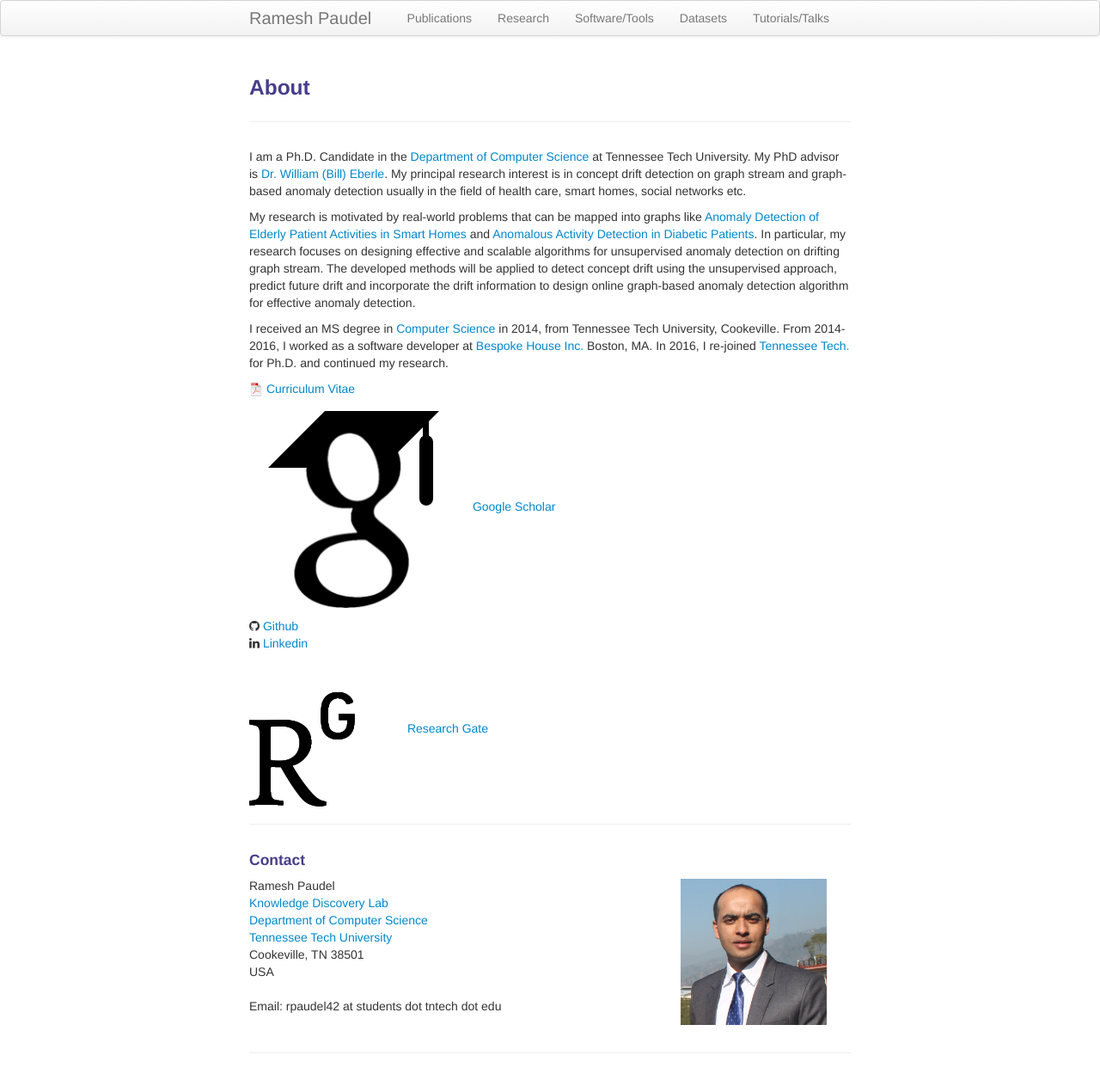
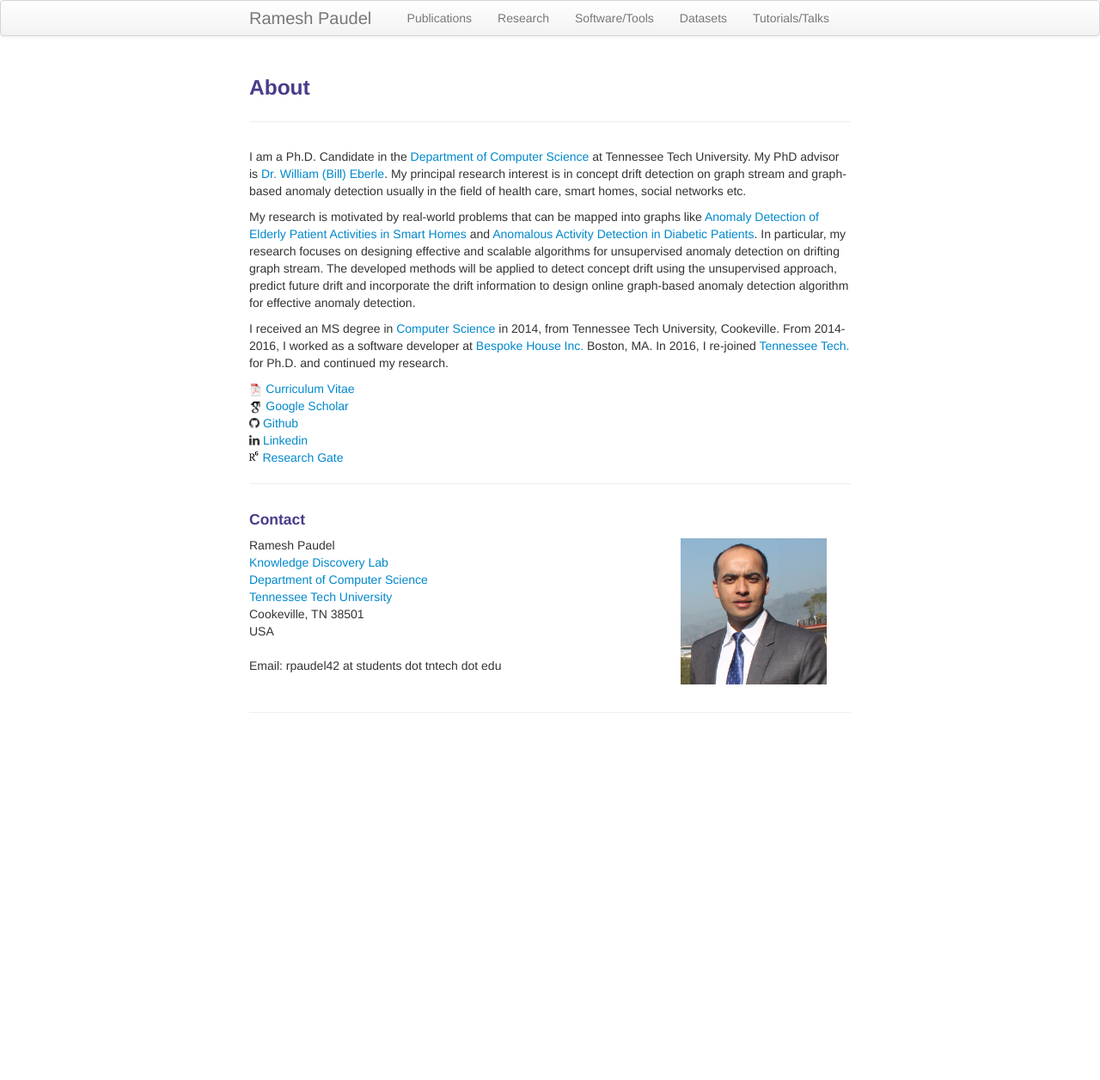
Before and after one commit to rpaudel42/rpaudel42.github.io, a Jekyll site: the page built from index.md, in a window 1280 px wide. Shown: the whole page at 86% size. Built offline with Jekyll 4.4.1, drawn with Linux system fonts in a browser that asks for light colours; nearby versions of some CDN libraries; after the commit the page ends 900 px from its top, so only the background shows below that.

Commit message:
Update index.md

```diff
--- a/index.md
+++ b/index.md
@@ -15,11 +15,11 @@ My research is motivated by real-world problems that can be mapped into graphs l
 I received an MS degree in [Computer Science](http://www.csc.tntech.edu)
 in 2014, from Tennessee Tech University, Cookeville. From 2014-2016, I worked as a software developer at [Bespoke House Inc.](http://bespoke.house) Boston, MA. In 2016, I re-joined [Tennessee Tech.](https://www.tntech.edu) for Ph.D. and continued my research.
 
-<img src="assets/icons/pdf-icon.png" style="width=1.1em !important;"/> [Curriculum Vitae]({{ BASE_PATH }}/assets/Resume.pdf)<br/>
-<img src="assets/icons/ghat.png" style="width=1.1em !important;"/> [Google Scholar](https://scholar.google.com/citations?user=seHpymwAAAAJ&hl=en)<br/>
+<img src="assets/icons/pdf-icon.png" style="width:1.1em !important;"/> [Curriculum Vitae]({{ BASE_PATH }}/assets/Resume.pdf)<br/>
+<img src="assets/icons/ghat.png" style="width:1.1em !important;"/> [Google Scholar](https://scholar.google.com/citations?user=seHpymwAAAAJ&hl=en)<br/>
 <i class="fa fa-github"></i> [Github](https://github.com/rpaudel42)<br/>
 <i class="fa fa-linkedin"></i> [Linkedin](https://www.linkedin.com/in/ramesh-paudel-1384b564/)<br/>
-<img src="assets/icons/rgate.png" style="width=1.1em !important;"/> [Research Gate](https://www.researchgate.net/profile/Ramesh_Paudel4)
+<img src="assets/icons/rgate.png" style="width:1.1em !important; margin-top: -10px;">[Research Gate](https://www.researchgate.net/profile/Ramesh_Paudel4)
 
 ---
 
```
